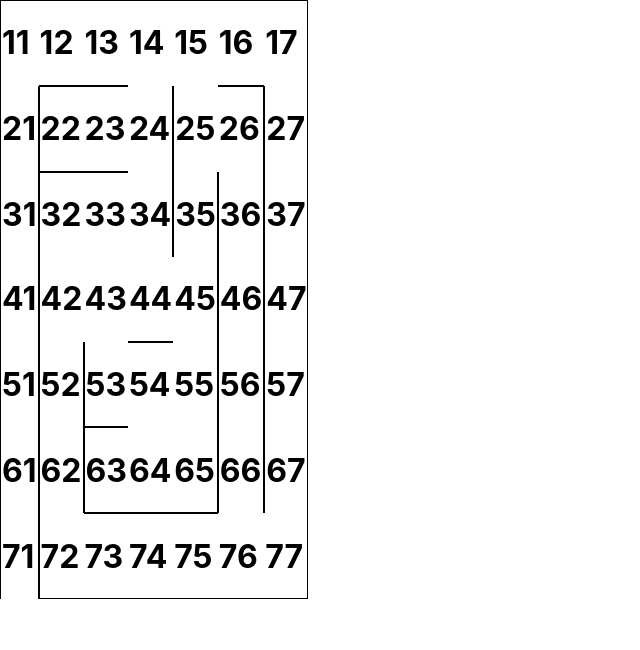
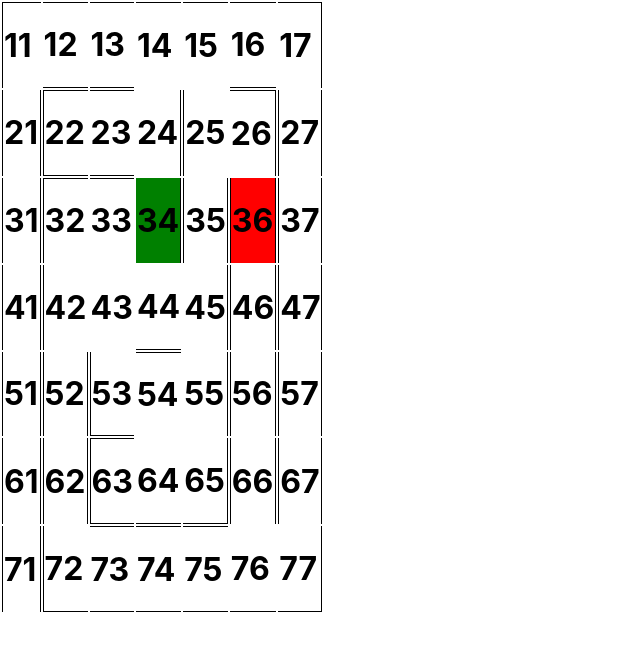
Before and after one commit to TheWoodward/Francesco-and-the-Wolf, a React (Create React App) app: page / in a window 1280 px wide. Shown: the top 650 px of the page, without its empty margins (0-640 px from the left). Built offline with nearby package versions, Linux system fonts and the light colour scheme.

Commit message:
cleaned up warnings, added character rendering

```diff
--- a/src/App.jsx
+++ b/src/App.jsx
@@ -4,7 +4,7 @@ import { getGrid } from "./helpers";
 
 const App = () => (
   <div className="App">
-    <Grid data={getGrid(data.puzzles[0].layout)}></Grid>
+    <Grid data={getGrid(data.puzzles[0])}></Grid>
   </div>
 );
 
--- a/src/Grid.jsx
+++ b/src/Grid.jsx
@@ -1,28 +1,24 @@
 import Square from "./Square";
 
-const Grid = ({ data }) => {
-  console.log("hello", data);
-  return (
-    <div>
-      {data.map((row) => {
-        console.log(row);
-        return (
-          <tr>
-            {row.map((squareData) => {
-              console.log(squareData);
-              return (
-                <Square
-                  row={squareData.row}
-                  column={squareData.column}
-                  borders={squareData.borders}
-                ></Square>
-              );
-            })}
-          </tr>
-        );
-      })}
-    </div>
-  );
-};
+const Grid = ({ data }) => (
+  <table>
+    <tbody>
+      {data.map((row, index) => (
+        <tr key={index}>
+          {row.map(({ row, column, borders, wolf, francesco }, index) => (
+            <Square
+              row={row}
+              column={column}
+              borders={borders}
+              wolf={wolf}
+              francesco={francesco}
+              key={index}
+            ></Square>
+          ))}
+        </tr>
+      ))}
+    </tbody>
+  </table>
+);
 
 export default Grid;
--- a/src/Square.jsx
+++ b/src/Square.jsx
@@ -1,6 +1,5 @@
-const Square = ({ row, column, borders }) => {
+const Square = ({ row, column, borders, wolf, francesco }) => {
   const getDirectionString = (border) => {
-    console.log(border);
     switch (border) {
       case "L":
         return "Left";
@@ -15,9 +14,21 @@ const Square = ({ row, column, borders }) => {
     }
   };
 
+  const getColor = () => {
+    if (wolf) {
+      return "red";
+    }
+    if (francesco) {
+      return "green";
+    }
+    return "white";
+  };
+
   const createCssBorders = () => {
     if (borders) {
-      const styles = {};
+      const styles = {
+        backgroundColor: getColor(),
+      };
       borders.split("").forEach((border) => {
         styles["border" + getDirectionString(border)] = "1px solid black";
       });
--- a/src/helpers.js
+++ b/src/helpers.js
@@ -1,12 +1,21 @@
-export const getGrid = data => {
+export const getGrid = ({layout, wolf, Francesco}) => {
     const grid = [];
-    data.forEach(square => {
+    layout.forEach(square => {
+        if (wolf.row == square.row && wolf.column == square.column){
+            square.wolf = true;
+        } else {
+            square.wolf = false;
+        }
+        if (Francesco.row == square.row && Francesco.column == square.column){
+            square.francesco = true;
+        } else {
+            square.francesco = false;
+        }
         if (grid[square.row-1]){
             grid[square.row-1].push(square)
         } else {
             grid.push([square])
         }
     });
-    console.log(grid)
     return grid;
 }
```
